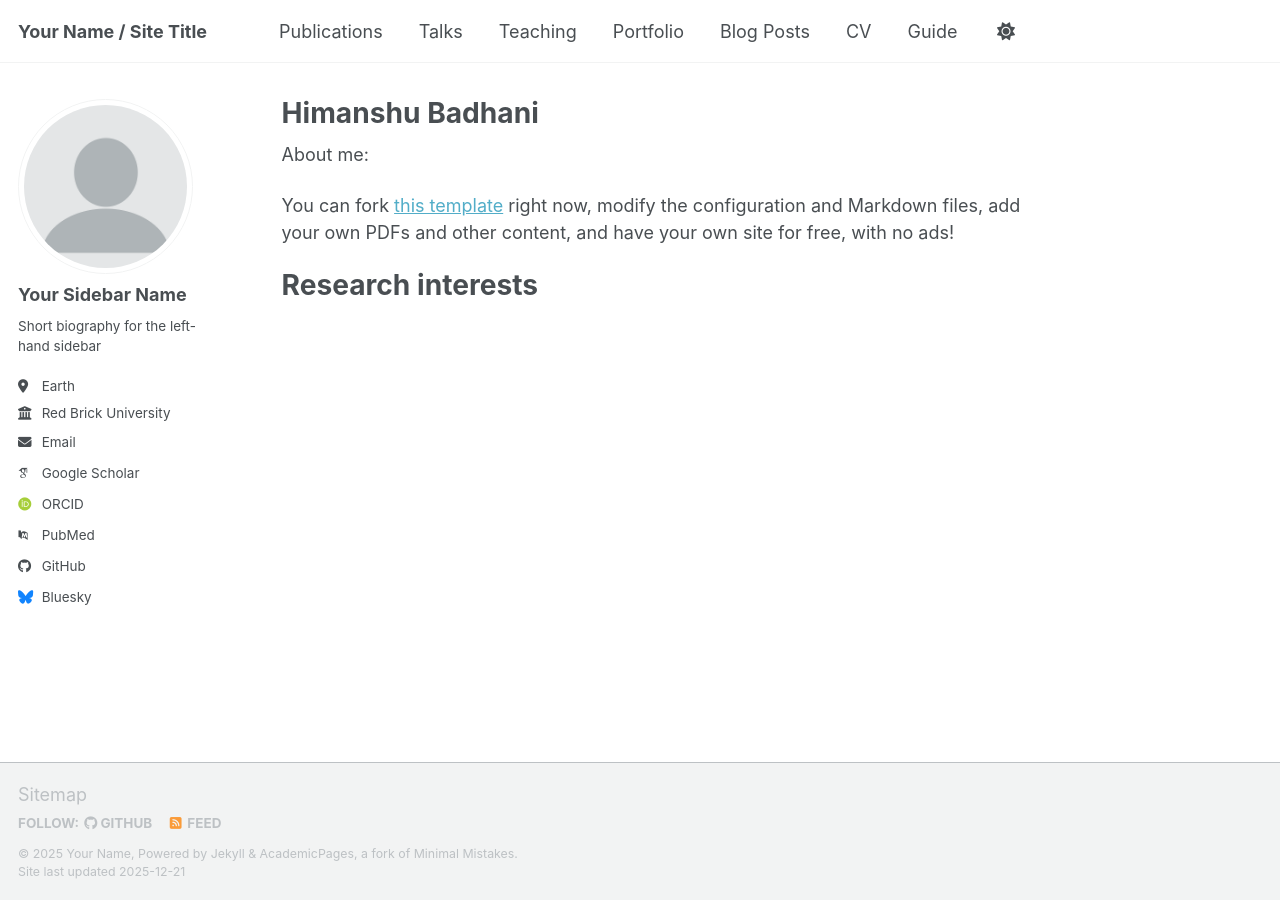
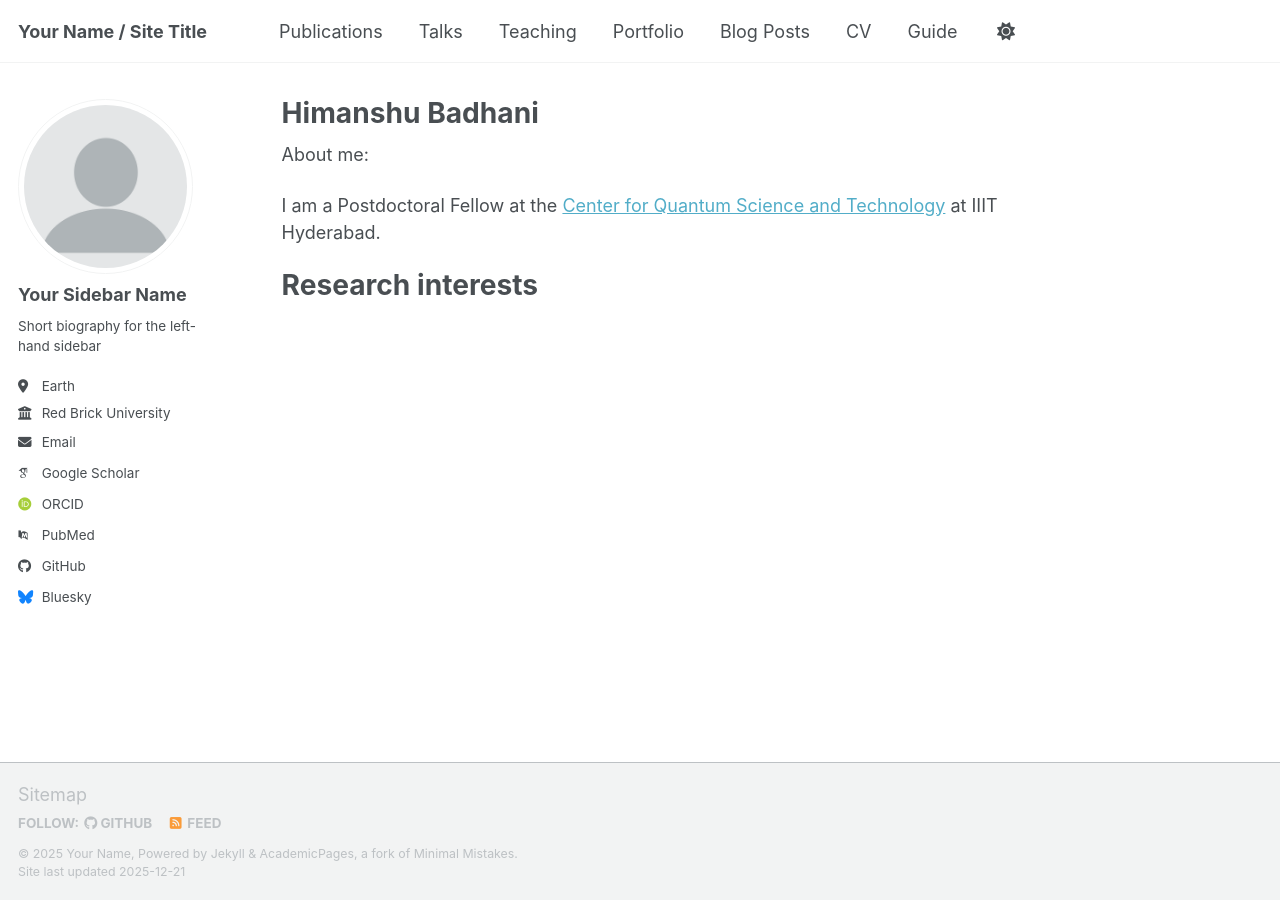
Before and after one commit to himanshubadhani/himanshubadhani.github.io, a Jekyll site: the page built from _pages/about.md, in a window 1280 px wide. Built offline with Jekyll 4.4.1, drawn with Linux system fonts in a browser that asks for light colours; some web fonts are replaced; a script bundle is joined from its source files by our own code; library files that are not in the unit come from our copies.

Commit message:
Update about.md

```diff
--- a/_pages/about.md
+++ b/_pages/about.md
@@ -9,7 +9,7 @@ redirect_from:
 
 About me:
 
- You can fork [this template](https://github.com/academicpages/academicpages.github.io) right now, modify the configuration and Markdown files, add your own PDFs and other content, and have your own site for free, with no ads!
+I am a Postdoctoral Fellow at the [Center for Quantum Science and Technology](https://cqst.iiit.ac.in/) at IIIT Hyderabad.
 
 Research interests
 ======
```
